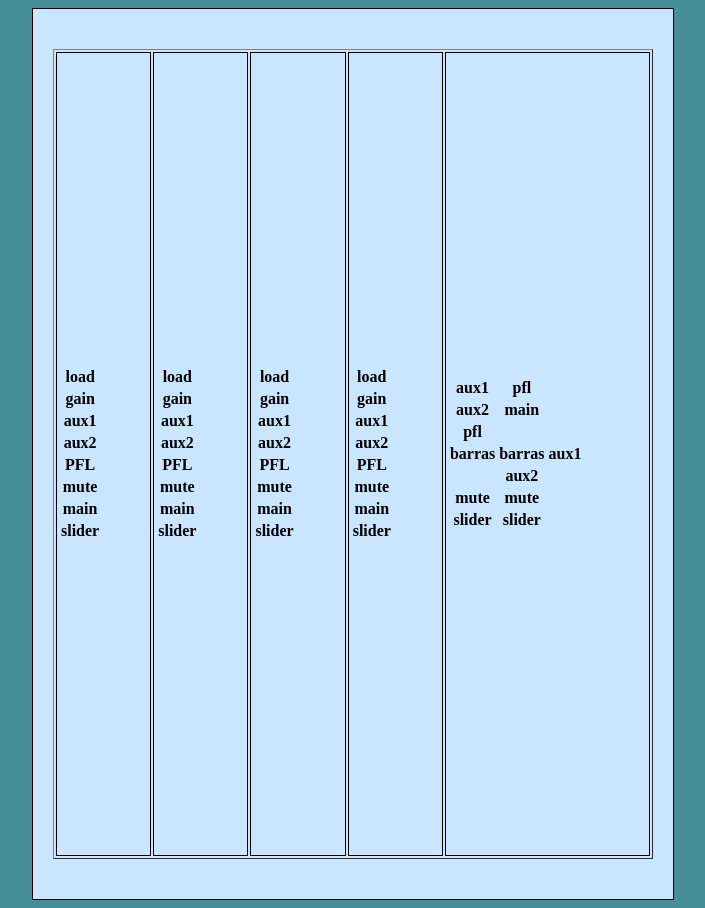
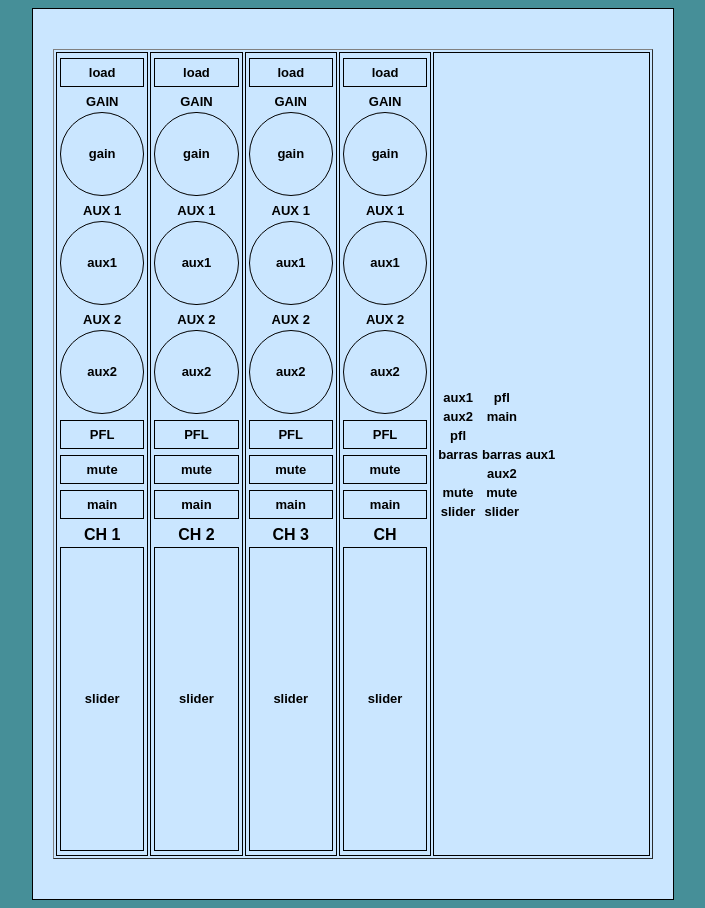
Before and after one commit to mdelaosa/prueba-TFG-Javascript, a plain HTML site: page index.html in a window 1280 px wide. Shown: the whole page, without its empty margins (287-992 px from the left). Drawn offline with Linux system fonts and the light colour scheme.

Commit message:
Modelo canales html + css

```diff
--- a/index.html
+++ b/index.html
@@ -12,60 +12,97 @@
             <table class="default" border="1">
                 <tr>
                     <th id="canal_1">
-
                         <table>
-                                <tr><td>load</td></tr>
-                                <tr><td>gain</td></tr>
-                                <tr><td>aux1</td></tr>
-                                <tr><td>aux2</td></tr>
-                                <tr><td>PFL</td></tr>
-                                <tr><td>mute</td></tr>
-                                <tr><td>main</td></tr>
-                                <tr><td>slider</td></tr>
+                                <tr><td class="load" id="load_ch1">load</td></tr>
+                                <tr><td></td></tr>
+                                <tr><td id="txt">GAIN</td></tr>
+                                <tr><td class="gain" id="gain_ch1">gain</td></tr>
+                                <tr><td></td></tr>
+                                <tr><td id="txt">AUX 1</td></tr>
+                                <tr><td class="aux" id="aux1_ch1">aux1</td></tr>
+                                <tr><td></td></tr>
+                                <tr><td id="txt">AUX 2</td></tr>
+                                <tr><td class="aux" id="aux2_ch1">aux2</td></tr>
+                                <tr><td></td></tr>
+                                <tr><td class="pfl" id="pfl_ch1">PFL</td></tr>
+                                <tr><td></td></tr>
+                                <tr><td class="mute" id="mute_ch1">mute</td></tr>
+                                <tr><td></td></tr>
+                                <tr><td class="main" id="main_ch1">main</td></tr>
+                                <tr><td></td></tr>
+                                <tr><td id="title">CH 1</td></tr>
+                                <tr><td class="slider" id="slider_ch1">slider</td></tr>
                         </table>
 
                     </th>
                     <th id="canal_2">
-
                         <table>
-                            <tr><td>load</td></tr>
-                            <tr><td>gain</td></tr>
-                            <tr><td>aux1</td></tr>
-                            <tr><td>aux2</td></tr>
-                            <tr><td>PFL</td></tr>
-                            <tr><td>mute</td></tr>
-                            <tr><td>main</td></tr>
-                            <tr><td>slider</td></tr>
-                        </table>
-
+                            <tr><td class="load" id="load_ch2">load</td></tr>
+                            <tr><td></td></tr>
+                            <tr><td id="txt">GAIN</td></tr>
+                            <tr><td class="gain" id="gain_ch2">gain</td></tr>
+                            <tr><td></td></tr>
+                            <tr><td id="txt">AUX 1</td></tr>
+                            <tr><td class="aux" id="aux1_ch2">aux1</td></tr>
+                            <tr><td></td></tr>
+                            <tr><td id="txt">AUX 2</td></tr>
+                            <tr><td class="aux" id="aux2_ch2">aux2</td></tr>
+                            <tr><td></td></tr>
+                            <tr><td class="pfl" id="pfl_ch2">PFL</td></tr>
+                            <tr><td></td></tr>
+                            <tr><td class="mute" id="mute_ch2">mute</td></tr>
+                            <tr><td></td></tr>
+                            <tr><td class="main" id="main_ch2">main</td></tr>
+                            <tr><td></td></tr>
+                            <tr><td id="title">CH 2</td></tr>
+                            <tr><td class="slider" id="slider_ch2">slider</td></tr>
+                    </table>
                     </th>
                     <th id="canal_3">
-
                         <table>
-                            <tr><td>load</td></tr>
-                            <tr><td>gain</td></tr>
-                            <tr><td>aux1</td></tr>
-                            <tr><td>aux2</td></tr>
-                            <tr><td>PFL</td></tr>
-                            <tr><td>mute</td></tr>
-                            <tr><td>main</td></tr>
-                            <tr><td>slider</td></tr>
-                        </table>
-
+                            <tr><td class="load" id="load_ch3">load</td></tr>
+                            <tr><td></td></tr>
+                            <tr><td id="txt">GAIN</td></tr>
+                            <tr><td class="gain" id="gain_ch3">gain</td></tr>
+                            <tr><td></td></tr>
+                            <tr><td id="txt">AUX 1</td></tr>
+                            <tr><td class="aux" id="aux1_ch3">aux1</td></tr>
+                            <tr><td></td></tr>
+                            <tr><td id="txt">AUX 2</td></tr>
+                            <tr><td class="aux" id="aux2_ch3">aux2</td></tr>
+                            <tr><td></td></tr>
+                            <tr><td class="pfl" id="pfl_ch3">PFL</td></tr>
+                            <tr><td></td></tr>
+                            <tr><td class="mute" id="mute_ch3">mute</td></tr>
+                            <tr><td></td></tr>
+                            <tr><td class="main" id="main_ch3">main</td></tr>
+                            <tr><td></td></tr>
+                            <tr><td id="title">CH 3</td></tr>
+                            <tr><td class="slider" id="slider_ch3">slider</td></tr>
+                    </table>
                     </th>
                     <th id="canal_4">
-
                         <table>
-                            <tr><td>load</td></tr>
-                            <tr><td>gain</td></tr>
-                            <tr><td>aux1</td></tr>
-                            <tr><td>aux2</td></tr>
-                            <tr><td>PFL</td></tr>
-                            <tr><td>mute</td></tr>
-                            <tr><td>main</td></tr>
-                            <tr><td>slider</td></tr>
-                        </table>
-
+                            <tr><td class="load" id="load_ch4">load</td></tr>
+                            <tr><td></td></tr>
+                            <tr><td id="txt">GAIN</td></tr>
+                            <tr><td class="gain" id="gain_ch4">gain</td></tr>
+                            <tr><td></td></tr>
+                            <tr><td id="txt">AUX 1</td></tr>
+                            <tr><td class="aux" id="aux1_ch4">aux1</td></tr>
+                            <tr><td></td></tr>
+                            <tr><td id="txt">AUX 2</td></tr>
+                            <tr><td class="aux" id="aux2_ch4">aux2</td></tr>
+                            <tr><td></td></tr>
+                            <tr><td class="pfl" id="pfl_ch4">PFL</td></tr>
+                            <tr><td></td></tr>
+                            <tr><td class="mute" id="mute_ch4">mute</td></tr>
+                            <tr><td></td></tr>
+                            <tr><td class="main" id="main_ch4">main</td></tr>
+                            <tr><td></td></tr>
+                            <tr><td id="title">CH </td></tr>
+                            <tr><td class="slider" id="slider_ch4">slider</td></tr>
+                    </table>
                     </th>
                     <th id="canales_id">
 
--- a/style.css
+++ b/style.css
@@ -19,8 +19,49 @@ th{
   width: 120px;
   height: 800px;
   border: solid 1px black;
+  text-align:center;
 }
 
 #canales_id{
-  width: 240px;
+  width: 275px;
 }
+
+td{
+  text-align:center;
+}
+
+#canal_1{
+  margin: auto;
+  text-align:center;
+}
+
+.load, .pfl, .mute, .main{
+  padding: auto;
+  width: 60px;
+  height: 25px;
+  border: solid 1px black;
+}
+
+.gain, .aux{
+  padding: auto;
+  width: 400px;
+  height: 80px;
+  border-radius: 75px;
+  border: solid 1px black;
+}
+
+.slider{
+  width: 120px;
+  height: 300px;
+  border: solid 1px black;
+}
+
+#txt, td{
+  font-size: small;
+  font-family: Arial, Helvetica, sans-serif;
+}
+
+#title{
+  font-size: medium;
+  font-family: Arial, Helvetica, sans-serif;
+}
```
